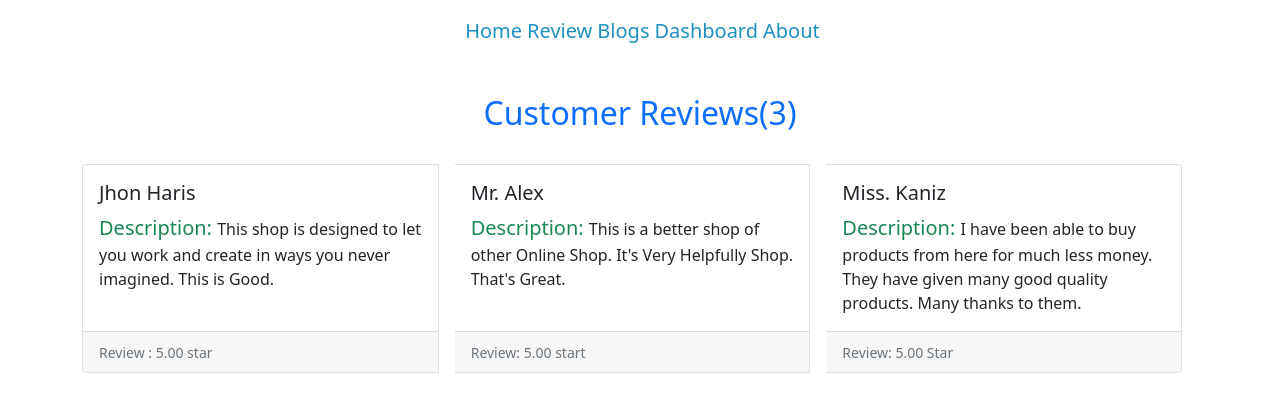
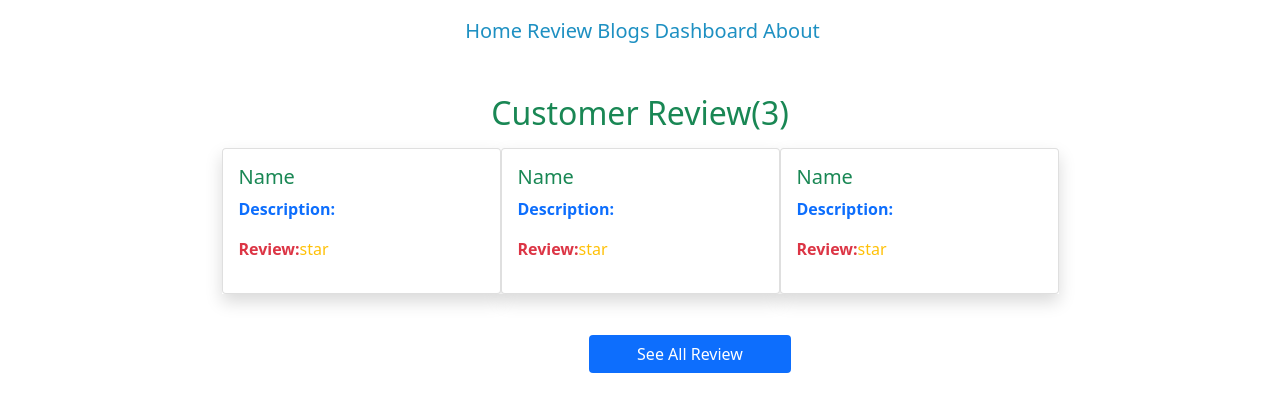
Before and after one commit to devSafayet/elonora-shop-10, a React (Create React App) app: page /review in a window 1280 px wide. Shown: the top 412 px of the page. Built offline with nearby package versions, Linux system fonts and the light colour scheme.

Commit message:
update readme files

```diff
--- /dev/null
+++ b/public/customerReview.json
@@ -0,0 +1,38 @@
+[
+    {
+        "id": 1,
+        "Name": "donald trump",
+        "Description": "This shop is designed to let you work and create in ways you never imagined. This is Good.",
+        "Review": 5.0
+    },
+    {
+        "id": 2,
+        "Name": "Imran khan",
+        "Description": "This is a better shop of other Online Shop. It's Very Helpfully Shop. That's Great.",
+        "Review": 5.0
+    },
+    {
+        "id": 3,
+        "Name": "Miss. Arnita",
+        "Description": "I have been able to buy products from here for much less money. They have given many good quality products. Many thanks to them.",
+        "Review": 5.0
+    },
+    {
+        "id": 4,
+        "Name": "Miss. Monalisha",
+        "Description": "This is Beautiful Product this Shop. Really that's Awesome Shop. Thank You So Much.",
+        "Review": 5.0
+    },
+    {
+        "id": 5,
+        "Name": "Khaleda Zia",
+        "Description": "Wow! Really it's Bangladeshi shop? That's Awesome Shop. I am Impressed This Shop. Thanks.",
+        "Review": 5.0
+    },
+    {
+        "id": 6,
+        "Name": "Shekh Hasina",
+        "Description": "Yes, It's Bengal Shop. It's Really Awesome Shop. I am happy for this shop products. Thank You all.",
+        "Review": 5.0
+    }
+]
--- /dev/null
+++ b/src/Components/CustomerReviewCard/CustomerReviewCard.js
@@ -0,0 +1,20 @@
+import React from 'react';
+import { Card } from 'react-bootstrap';
+
+const CustomerReviewCard = ({ customer }) => {
+    return (
+        <div className='w-25 shadow review'>
+            <Card className=''>
+                <Card.Body className=''>
+                    <Card.Title className='text-success'>Name</Card.Title>
+                    <Card.Text>
+                        <strong className='text-primary'>Description:  </strong>
+                    </Card.Text>
+                    <p><strong className='text-danger'>Review:</strong><span className='text-warning'>star</span></p>
+                </Card.Body>
+            </Card>
+        </div>
+    );
+};
+
+export default CustomerReviewCard;
--- a/src/Components/Home/Home.js
+++ b/src/Components/Home/Home.js
@@ -1,8 +1,7 @@
 import React from 'react';
 import image from '../../images/images.png';
-
-import { Link } from 'react-router-dom';
 import './Home.css';
+import Review from '../Review/Review';
 
 const Home = () => {
     return (
@@ -18,12 +17,9 @@ const Home = () => {
                 </div>
             </section>
 
-            {/* <div className="mt-5">
-                <Review></Review>
-            </div>
-            <div className=' see-btn'>
-                <Link className='bg-primary  px-5 py-2 text-white rounded text-decoration-none ' to="/review">See Review All</Link>
-            </div> */}
+
+            <Review></Review>
+
         </div>
 
 
--- /dev/null
+++ b/src/Components/Review/Review.css
@@ -0,0 +1,3 @@
+.see-btn {
+    text-align: center;
+}
--- a/src/Components/Review/Review.js
+++ b/src/Components/Review/Review.js
@@ -1,48 +1,27 @@
-import React from 'react';
-import { Card, CardGroup } from 'react-bootstrap';
+import React, { useContext, useEffect, useState } from 'react';
+import { Link } from 'react-router-dom';
+import CustomerReviewCard from '../CustomerReviewCard/CustomerReviewCard';
+import './Review.css';
+const Review = () => {
+    const [customer, setCustomer] = useState([]);
+    // const [customer, setCustomer] = useContext(useContext);
+    useEffect(() => {
+        fetch('customerReview.json')
+            .then(res => res.json())
+            .then(data => setCustomer(data))
 
-const Review = () => {
+    }, [])
+    const cardCustomer = customer.slice(0, 3);
     return (
-        <div className='container mt-5'>
-            <h2 className='text-center text-primary pb-4'>Customer Reviews(3)</h2>
-            <div>
-                <CardGroup className='mb-5'>
-                    <Card className='me-3'>
-
-                        <Card.Body>
-                            <Card.Title>Jhon Haris</Card.Title>
-                            <Card.Text>
-                                <small className='text-success fs-5'>Description: </small> This shop is designed to let you work and create in ways you never imagined. This is Good.
-                            </Card.Text>
-                        </Card.Body>
-                        <Card.Footer>
-                            <small className="text-muted text-center">Review : 5.00 star</small>
-                        </Card.Footer>
-                    </Card>
-                    <Card className='me-3'>
-                        <Card.Body>
-                            <Card.Title>Mr. Alex</Card.Title>
-                            <Card.Text>
-                                <small className='text-success fs-5'>Description: </small> This is a better shop of other Online Shop. It's Very Helpfully Shop. That's Great.
-                            </Card.Text>
-                        </Card.Body>
-                        <Card.Footer>
-                            <small className="text-muted">Review: 5.00 start</small>
-                        </Card.Footer>
-                    </Card>
-                    <Card className='me-3'>
-
-                        <Card.Body>
-                            <Card.Title>Miss. Kaniz</Card.Title>
-                            <Card.Text>
-                                <small className='text-success fs-5'>Description: </small> I have been able to buy products from here for much less money. They have given many good quality products. Many thanks to them.
-                            </Card.Text>
-                        </Card.Body>
-                        <Card.Footer>
-                            <small className="text-muted">Review: 5.00 Star</small>
-                        </Card.Footer>
-                    </Card>
-                </CardGroup>
+        <div>
+            <h2 className='text-center text-success mb-3'>Customer Review(3)</h2>
+            <div className='d-flex container justify-content-center'>
+                {
+                    cardCustomer.map(customer => <CustomerReviewCard key={customer.id} customer={customer}></CustomerReviewCard>)
+                }
+            </div>
+            <div className='see-btn mt-5'>
+                <Link to="/review" className='see-btn bg-primary w-100 px-5 py-2 text-white text-decoration-none rounded'>See All Review</Link>
             </div>
         </div>
     );
```
Also changed, not shown: 1 other file (tests, documents, lock files or other folders).
